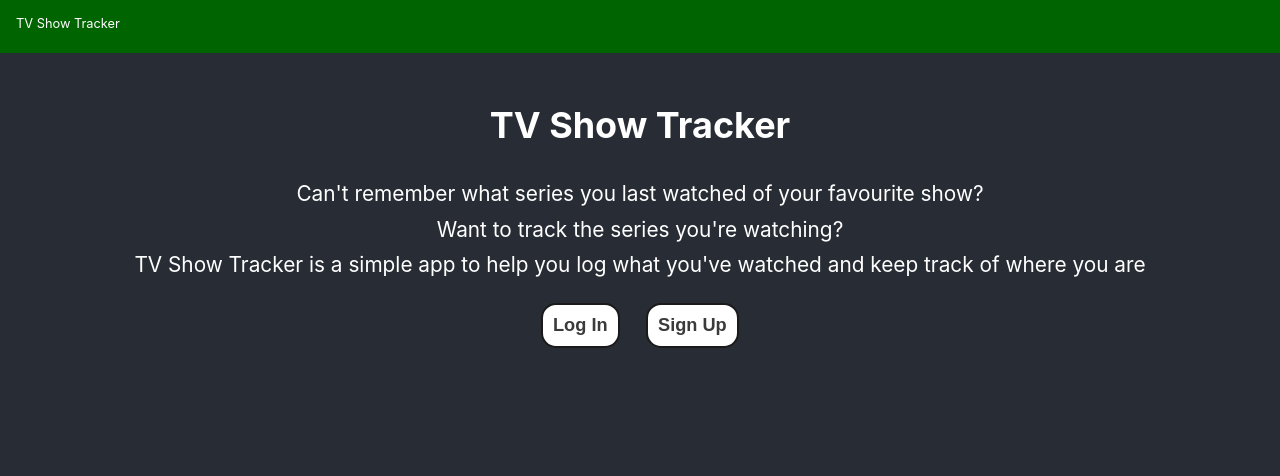
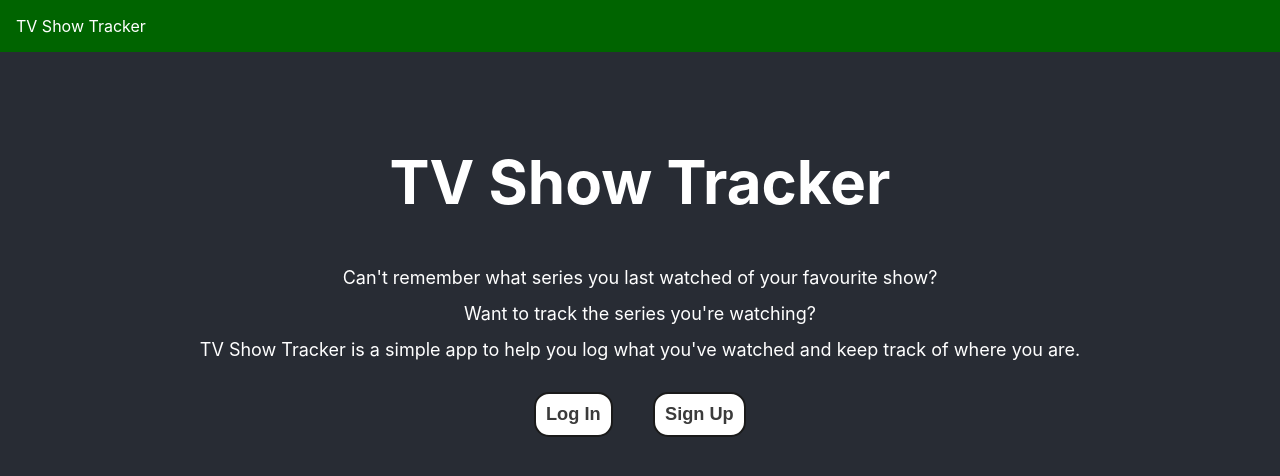
Before and after one commit to Sunbearian/tv-show-tracker, a React (Create React App) app in the folder frontend/: page / in a window 1280 px wide. Shown: the top 476 px of the page. Built offline with nearby package versions, Linux system fonts and the light colour scheme; no server answers.

Commit message:
Removed landing page css after adding tw css

```diff
--- a/frontend/src/routes/LandingPage.css
+++ /dev/null
@@ -1,14 +0,0 @@
-p {
-    font-size: 0.8em;
-    margin-bottom: 0.5em;
-}
-h1 {
-    margin-bottom: 1em;
-}
-
-.landing-page-button {
-    display: flex;
-    justify-content: center;
-    gap: 1em;
-    margin: 1em 0em;
-}
--- a/frontend/src/routes/LandingPage.tsx
+++ b/frontend/src/routes/LandingPage.tsx
@@ -1,18 +1,21 @@
 import LoginButton from "../components/NavBar/LoginButton";
 import SignupButton from "../components/NavBar/SignupButton";
-import "./LandingPage.css";
 
 export default function Main() {
 	return (
-		<header className="App-header">
-			<h1 className='text-4xl font-bold'>TV Show Tracker</h1>
-			<p>Can't remember what series you last watched of your favourite show?</p>
-			<p>Want to track the series you're watching?</p>
-			<p>
-				TV Show Tracker is a simple app to help you log what you've watched and
-				keep track of where you are
-			</p>
-			<div className="landing-page-button">
+		<header className="App-header text-white flex flex-col items-center">
+			<h1 className="text-6xl font-bold m-12">TV Show Tracker</h1>
+			<div className="flex flex-col items-center mb-6 text-lg">
+				<p className="m-1">
+					Can't remember what series you last watched of your favourite show?
+				</p>
+				<p className="m-1">Want to track the series you're watching?</p>
+				<p className="m-1">
+					TV Show Tracker is a simple app to help you log what you've watched
+					and keep track of where you are.
+				</p>
+			</div>
+			<div className="space-x-10">
 				<LoginButton />
 				<SignupButton />
 			</div>
```
